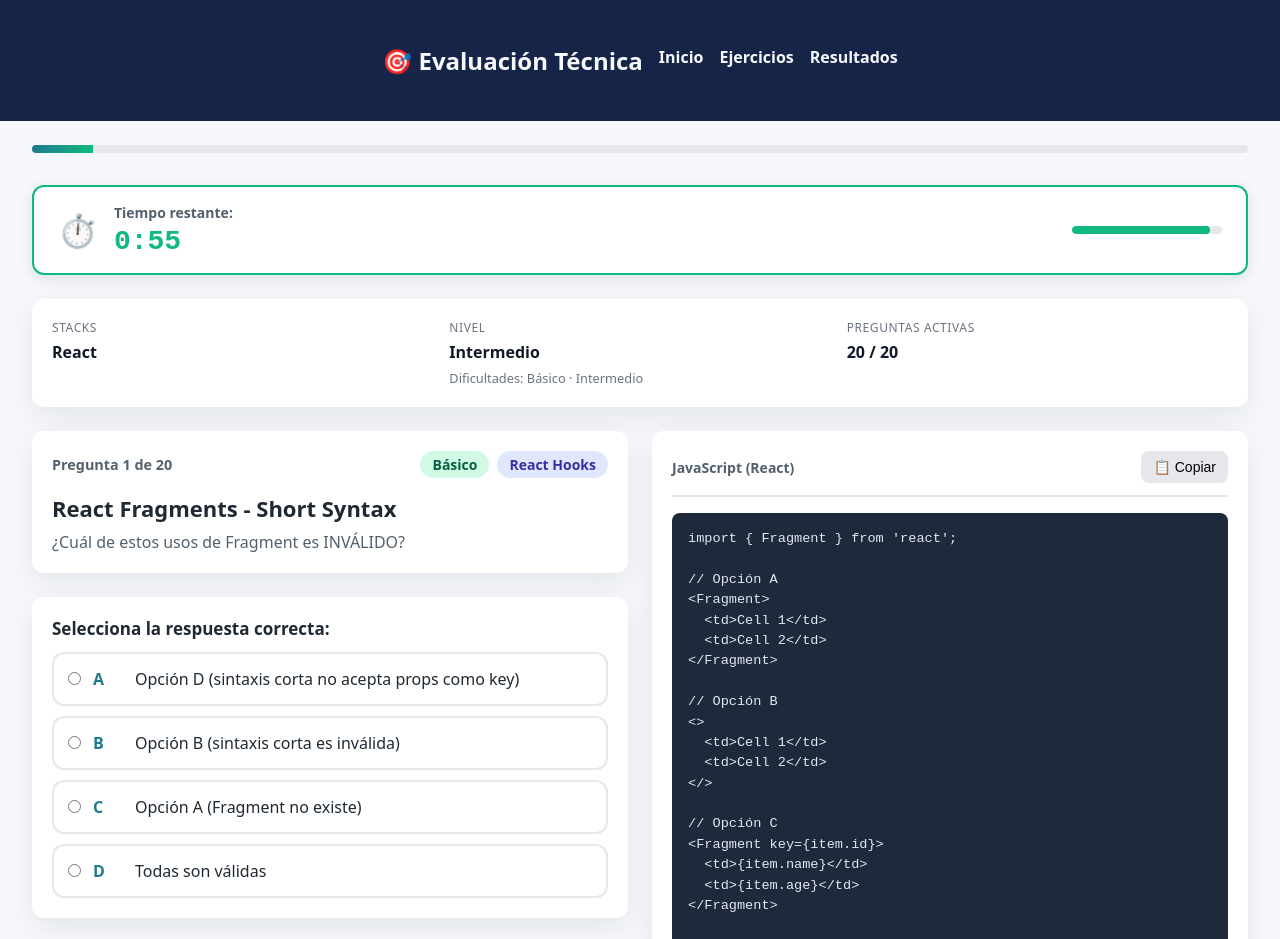
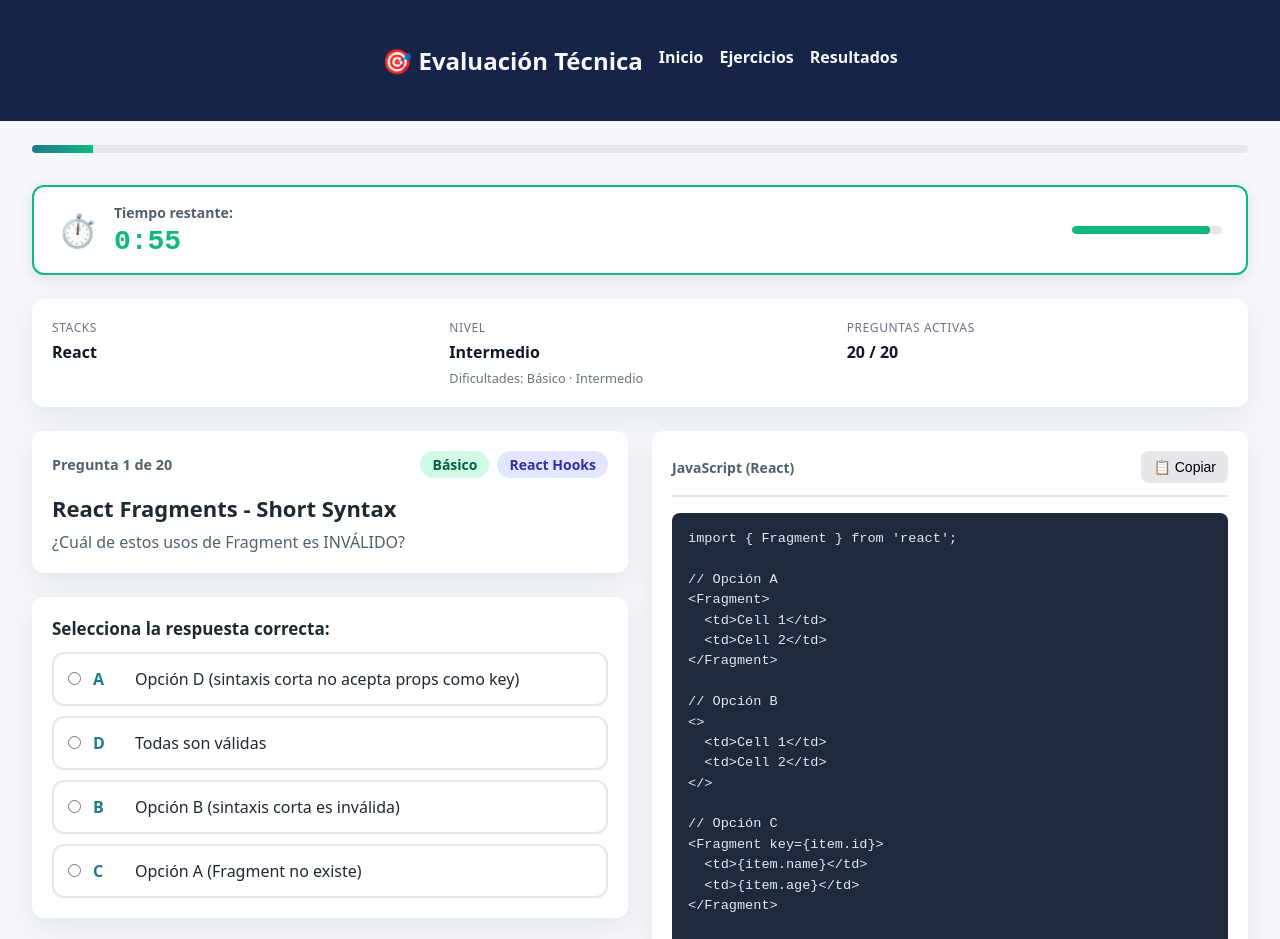
Before and after one commit to yoan-cesp/fullstack-interview, a React (Vite) app: page /ejercicios in a window 1280 px wide. Shown: the top 939 px of the page. Built offline with nearby package versions, Linux system fonts and the light colour scheme.

Commit message:
Randomizes option order for each exercise
Shuffles the order of answer options for each exercise to prevent predictability.

Stores the shuffled order to maintain consistency during the exercise session.

```diff
--- a/src/pages/NuevosEjercicios.jsx
+++ b/src/pages/NuevosEjercicios.jsx
@@ -37,6 +37,7 @@ function NuevosEjercicios() {
   const [selectedOption, setSelectedOption] = useState(null);
   const [timeLeft, setTimeLeft] = useState(0);
   const [timerActive, setTimerActive] = useState(true);
+  const [optionOrder, setOptionOrder] = useState({});
 
   const currentExercise =
     questionSet[currentStep] || questionSet[questionSet.length - 1];
@@ -67,6 +68,16 @@ function NuevosEjercicios() {
       JSON.stringify(questionSet.map((exercise) => exercise.id))
     );
     setCurrentStep(0);
+    const orderMap = {};
+    questionSet.forEach((exercise) => {
+      const shuffled = [...exercise.options];
+      for (let i = shuffled.length - 1; i > 0; i--) {
+        const j = Math.floor(Math.random() * (i + 1));
+        [shuffled[i], shuffled[j]] = [shuffled[j], shuffled[i]];
+      }
+      orderMap[exercise.id] = shuffled;
+    });
+    setOptionOrder(orderMap);
   }, [questionSet]);
 
   useEffect(() => {
@@ -291,7 +302,7 @@ function NuevosEjercicios() {
           <div className="card options-card">
             <h3>Selecciona la respuesta correcta:</h3>
             <div className="options-list">
-              {currentExercise.options.map((option) => (
+              {(optionOrder[currentExercise.id] || currentExercise.options).map((option) => (
                 <label
                   key={option.id}
                   className={`option-item ${selectedOption === option.id ? 'option-item--selected' : ''}`}
```
